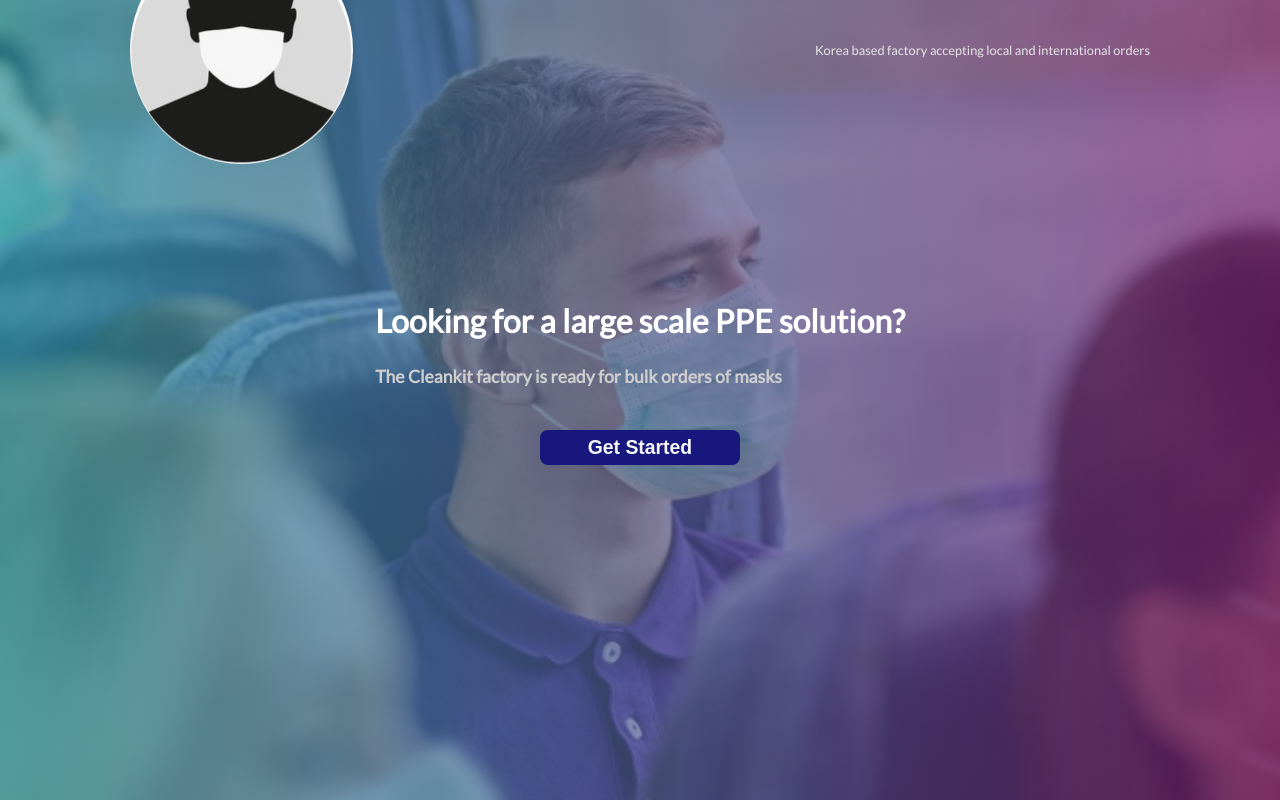
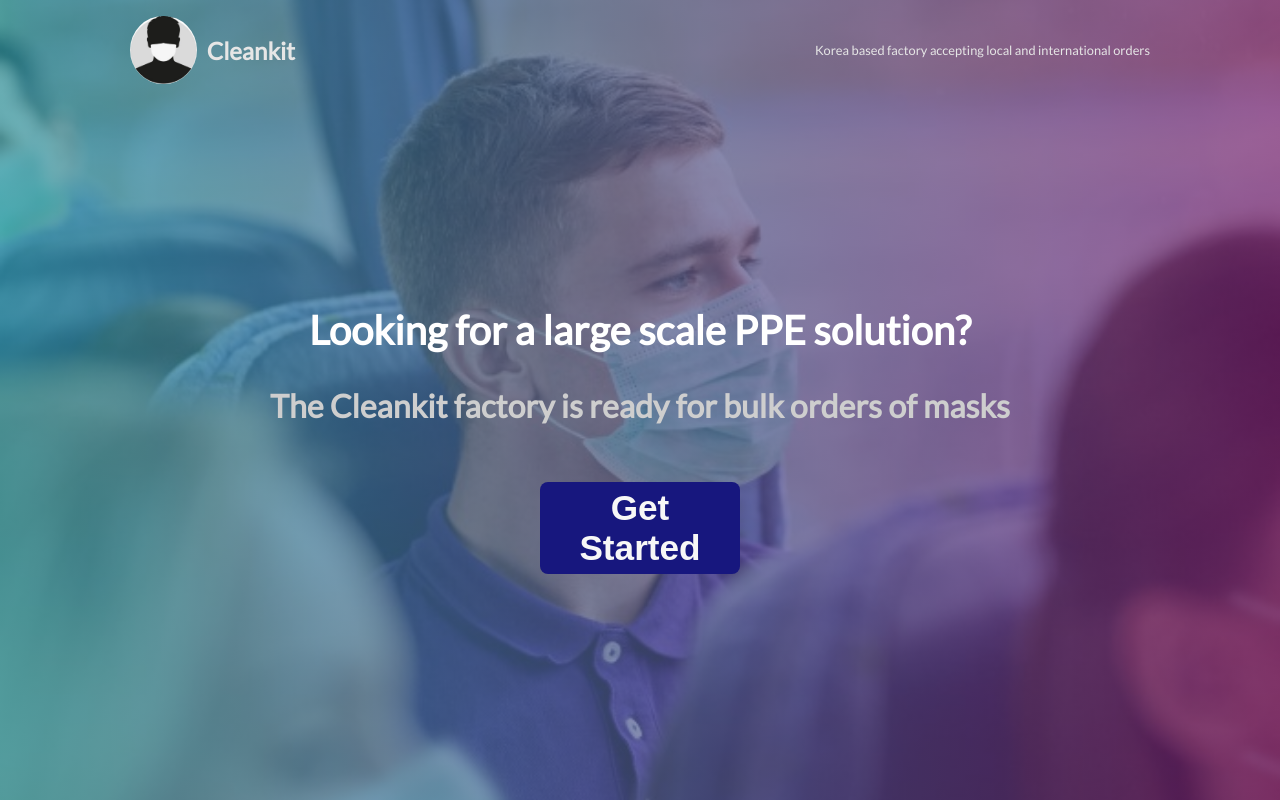
Before and after one commit to martinrombach88/b2b_masks_landing_page, a React (Create React App) app: page / in a window 1280 px wide. Shown: the top 800 px of the page. Built offline with nearby package versions, Linux system fonts and the light colour scheme; the HTML template or start-up script is replaced by a standard one.

Commit message:
logo fix

```diff
--- a/src/index.css
+++ b/src/index.css
@@ -41,7 +41,7 @@ body {
 
 #logo{
   border-radius:50%;
-  width:50%;
+  width:15%;
 }
 
 .logoDiv {
@@ -477,6 +477,7 @@ body {
     width:30%;
     display:flex;
     font-size:0.6em;
+    justify-content: center;
   }
 
   #topBar {
@@ -610,14 +611,14 @@ body {
     }
 
     #firstText h1, h1 {
-      font-size:2.0em;
+      font-size:2.5em;
       text-align: center;
       margin-block-start: 0.67em;
       margin-block-end: 0.67em;
     }
 
     #firstText h2, #firstText h3, #firstText h4 {
-      font-size:1.1em;
+      font-size:2.0em;
     }
 
     #logoDiv {
```
